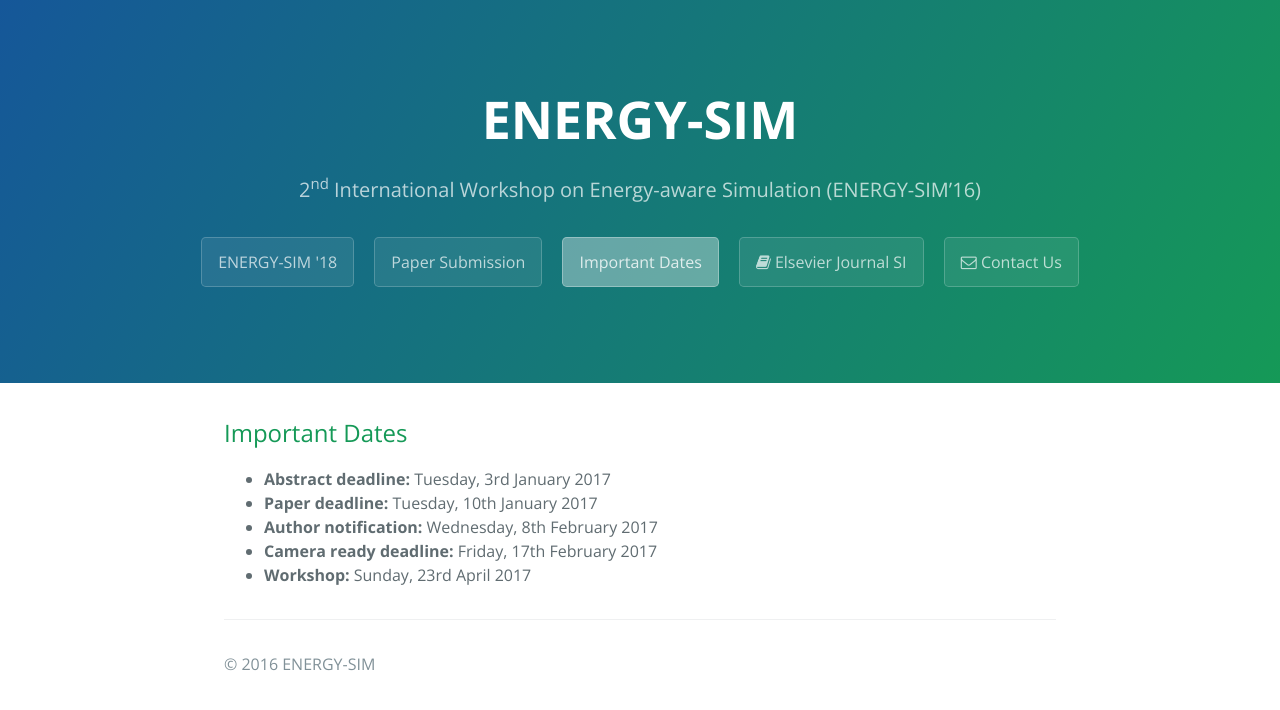
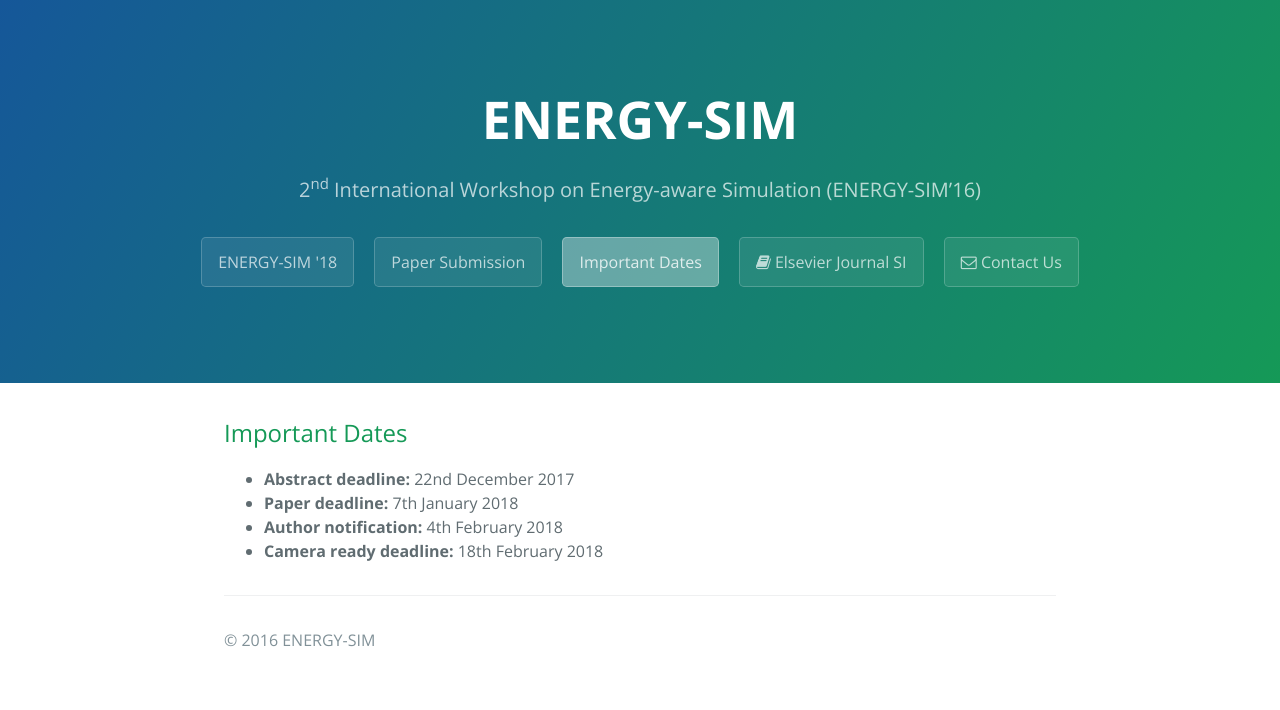
Before and after one commit to ENERGY-SIM/energy-sim.github.io, a Jekyll site: the page built from importantdates.md, in a window 1280 px wide. Shown: the top 710 px of the page. Built offline with Jekyll 4.4.1, drawn with Linux system fonts in a browser that asks for light colours; nearby versions of some CDN libraries; library files that are not in the unit come from our copies.

Commit message:
Update importantdates.md

```diff
--- a/importantdates.md
+++ b/importantdates.md
@@ -6,8 +6,7 @@
 ---
 
 ## Important Dates
-- <strong>Abstract deadline:</strong> Tuesday, 3rd January 2017
-- <strong>Paper deadline:</strong> Tuesday, 10th January 2017
-- <strong>Author notification:</strong> Wednesday, 8th February 2017
-- <strong>Camera ready deadline:</strong> Friday, 17th February 2017
-- <strong>Workshop:</strong> Sunday, 23rd April 2017
+- <strong>Abstract deadline:</strong> 22nd December 2017
+- <strong>Paper deadline:</strong> 7th January 2018
+- <strong>Author notification:</strong> 4th February 2018
+- <strong>Camera ready deadline:</strong> 18th February 2018
```
